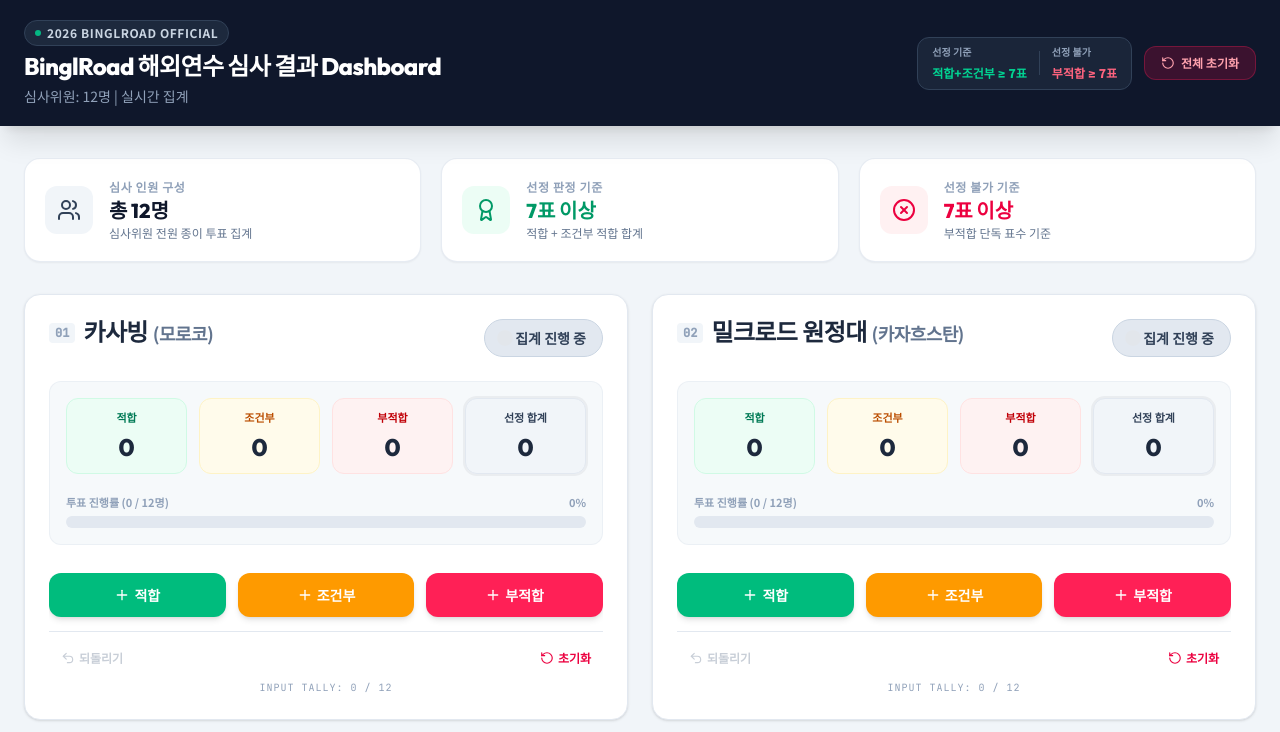
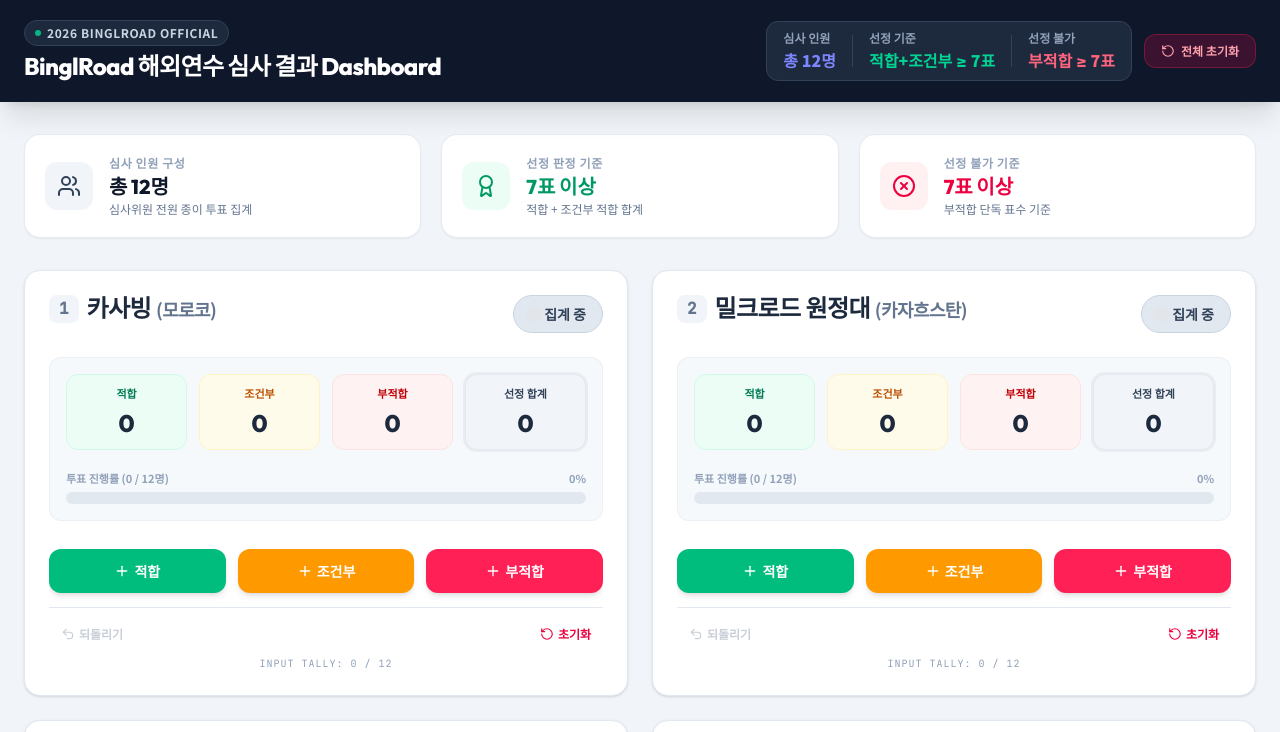
Before and after one commit to nanbini96/binglroad-vote, a React (Vite) app: page / in a window 1280 px wide. Shown: the top 732 px of the page. Built offline with nearby package versions, Linux system fonts and the light colour scheme.

Commit message:
feat: update selection criteria and add tie notification
Adjusted pass/fail thresholds to 7 and added a notification for 6:6 tie situations to support deliberation.

```diff
--- a/src/App.tsx
+++ b/src/App.tsx
@@ -170,7 +170,9 @@
         if (passSum >= PASS_THRESHOLD && prevPassSum < PASS_THRESHOLD) {
           showToast(`🎉 [선정 확정] ${team.name} 팀이 연수팀으로 최종 선정되었습니다!`, 'success');
         } else if (updatedVotes.unsuitable >= FAIL_THRESHOLD && team.votes.unsuitable < FAIL_THRESHOLD) {
-          showToast(`❌ [선정 불가] ${team.name} 팀이 연수팀 선정 불가 판정을 받았습니다.`, 'error');
+          showToast(`❌ [선정 불가] ${team.name} 팀이 선정 불가 판정을 받았습니다.`, 'error');
+        } else if (passSum === 6 && updatedVotes.unsuitable === 6) {
+          showToast(`⚖️ [논의 필요] 찬성 6표, 반대 6표 동률이 되어 심사위원단 논의가 필요합니다.`, 'info');
         } else {
           // 일반적인 클릭 알림
           const typeKo = type === 'suitable' ? '적합' : type === 'conditional' ? '조건부 적합' : '부적합';
@@ -249,7 +251,7 @@
     const passSum = votes.suitable + votes.conditional;
     const failSum = votes.unsuitable;
 
-    if (passSum >= PASS_THRESHOLD) {
+    if (passSum >= 7) {
       return {
         status: 'SELECTED' as const,
         text: '연수팀 선정',
@@ -258,26 +260,31 @@
         color: 'emerald'
       };
     }
-    if (failSum >= FAIL_THRESHOLD) {
+    if (failSum >= 7) {
       return {
         status: 'REJECTED' as const,
-        text: '연수팀 선정 불가',
+        text: '선정 불가',
         badgeClass: 'bg-rose-500 text-white shadow-md font-extrabold',
         cardClass: 'border-3 border-rose-500 bg-rose-50/70 opacity-95 transition-all duration-300',
         color: 'rose'
       };
     }
-
-    // 두 조건 모두 만족하지 않는 초기 또는 중간 상태
-    const totalInput = votes.suitable + votes.conditional + votes.unsuitable;
-    const isFull = totalInput >= TOTAL_JUDGES;
+    if (passSum === 6 && failSum === 6) {
+      return {
+        status: 'DISCUSS' as const,
+        text: '심사위원단 논의 필요',
+        badgeClass: 'bg-amber-500 text-white shadow-md font-extrabold animate-pulse',
+        cardClass: 'border-3 border-amber-500 bg-amber-50/70 shadow-[0_0_20px_rgba(245,158,11,0.2)] transition-all duration-300',
+        color: 'amber'
+      };
+    }
 
     return {
       status: 'EVALUATING' as const,
-      text: isFull ? '재논의 필요' : '집계 진행 중',
+      text: '집계 중',
       badgeClass: 'bg-slate-200 text-slate-700 border border-slate-300',
       cardClass: 'border border-slate-200 bg-white shadow-sm hover:shadow-md transition-all duration-300',
-      color: 'amber'
+      color: 'slate'
     };
   };
 
@@ -299,22 +306,26 @@
             <h1 className="text-2xl font-black font-display text-white tracking-tight">
               BinglRoad 해외연수 심사 결과 Dashboard
             </h1>
-            <p className="text-slate-400 text-sm mt-1">심사위원: 12명 | 실시간 집계</p>
           </div>
 
           {/* 대시보드 전역 제어 장치들 */}
           <div className="flex flex-wrap items-center gap-3">
 
             {/* 기준 요약 배지 */}
-            <div className="hidden lg:flex items-center gap-3 bg-slate-800/80 border border-slate-700 px-3.5 py-1.5 rounded-xl">
+            <div className="flex items-center gap-4 bg-slate-800 border border-slate-700 px-4 py-2 rounded-xl">
               <div>
-                <span className="text-[10px] block text-slate-400 uppercase font-bold">선정 기준</span>
-                <span className="text-xs font-extrabold text-emerald-400">적합+조건부 ≥ {PASS_THRESHOLD}표</span>
+                <span className="text-xs block text-slate-400 font-bold mb-0.5">심사 인원</span>
+                <span className="text-sm md:text-base font-extrabold text-indigo-400">총 {TOTAL_JUDGES}명</span>
               </div>
-              <div className="border-l border-slate-700 h-6"></div>
+              <div className="border-l border-slate-700 h-8"></div>
               <div>
-                <span className="text-[10px] block text-slate-400 uppercase font-bold">선정 불가</span>
-                <span className="text-xs font-extrabold text-rose-400">부적합 ≥ {FAIL_THRESHOLD}표</span>
+                <span className="text-xs block text-slate-400 font-bold mb-0.5">선정 기준</span>
+                <span className="text-sm md:text-base font-extrabold text-emerald-400">적합+조건부 ≥ {PASS_THRESHOLD}표</span>
+              </div>
+              <div className="border-l border-slate-700 h-8"></div>
+              <div>
+                <span className="text-xs block text-slate-400 font-bold mb-0.5">선정 불가</span>
+                <span className="text-sm md:text-base font-extrabold text-rose-400">부적합 ≥ {FAIL_THRESHOLD}표</span>
               </div>
             </div>
 
@@ -411,7 +422,7 @@
                 <div className="flex justify-between items-start mb-6">
                   <div>
                     <div className="flex items-center gap-2">
-                      <span className="font-mono text-xs font-bold text-slate-400 bg-slate-100 px-1.5 py-0.5 rounded">0{index+1}</span>
+                      <span className="font-mono text-sm md:text-base font-black text-slate-500 bg-slate-100 px-2.5 py-0.5 rounded-lg">{index+1}</span>
                       <h2 className="text-2xl font-black text-slate-800 tracking-tight leading-none">
                         {team.name} <span className="text-slate-500 font-bold text-lg">({team.location})</span>
                       </h2>
```
